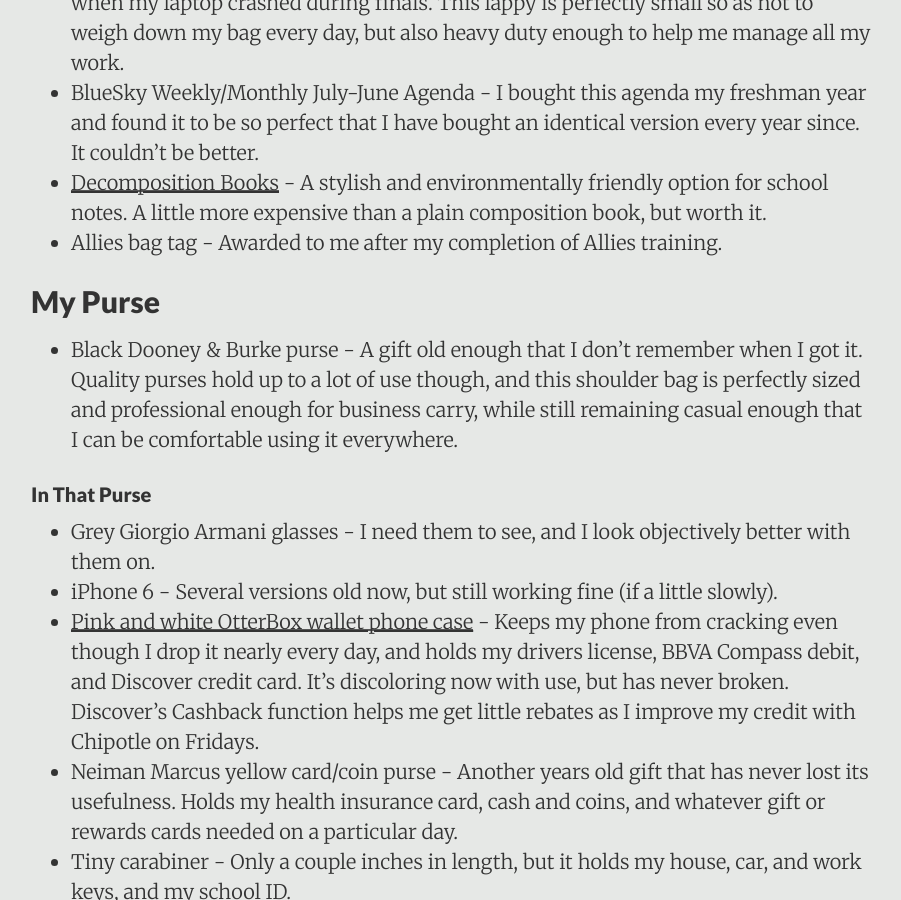
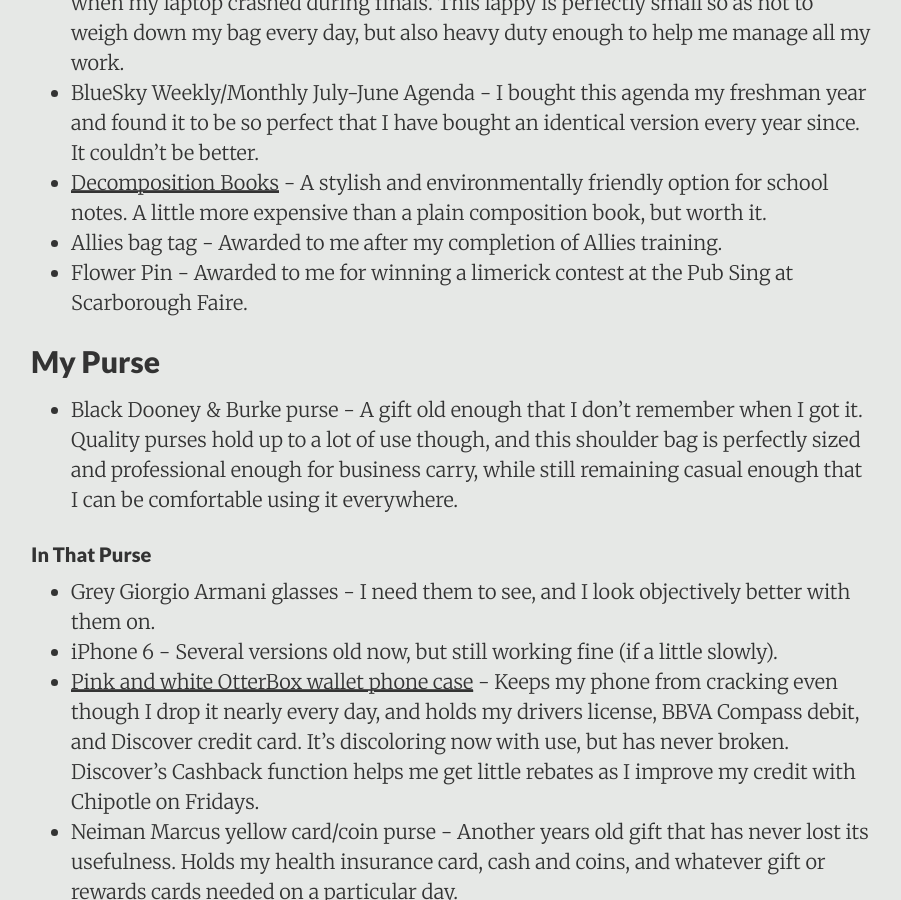
Before and after one commit to DestinyRoseMurphy/DestinyRoseMurphy.github.io, a Jekyll site: the page built from _posts/2017-10-19-Things-I-Kept.md, in a window 1280 px wide and 900 px high, scrolled down 1761 px. Shown: the whole window, without its empty margins (189-1090 px from the left). Built offline with Jekyll 4.4.1, drawn with Linux system fonts in a browser that asks for light colours.

Commit message:
Added flower pin

```diff
--- a/_posts/2017-10-19-Things-I-Kept.md
+++ b/_posts/2017-10-19-Things-I-Kept.md
@@ -36,6 +36,7 @@ This list was compiled January 11th, 2018. It's the first iteration of this post
 * BlueSky Weekly/Monthly July-June Agenda - I bought this agenda my freshman year and found it to be so perfect that I have bought an identical version every year since. It couldn't be better.
 * [Decomposition Books](http://amzn.to/2h3wYSX) - A stylish and environmentally friendly option for school notes. A little more expensive than a plain composition book, but worth it.
 * Allies bag tag - Awarded to me after my completion of Allies training.
+* Flower Pin - Awarded to me for winning a limerick contest at the Pub Sing at Scarborough Faire.
 
 ## My Purse
 
```
